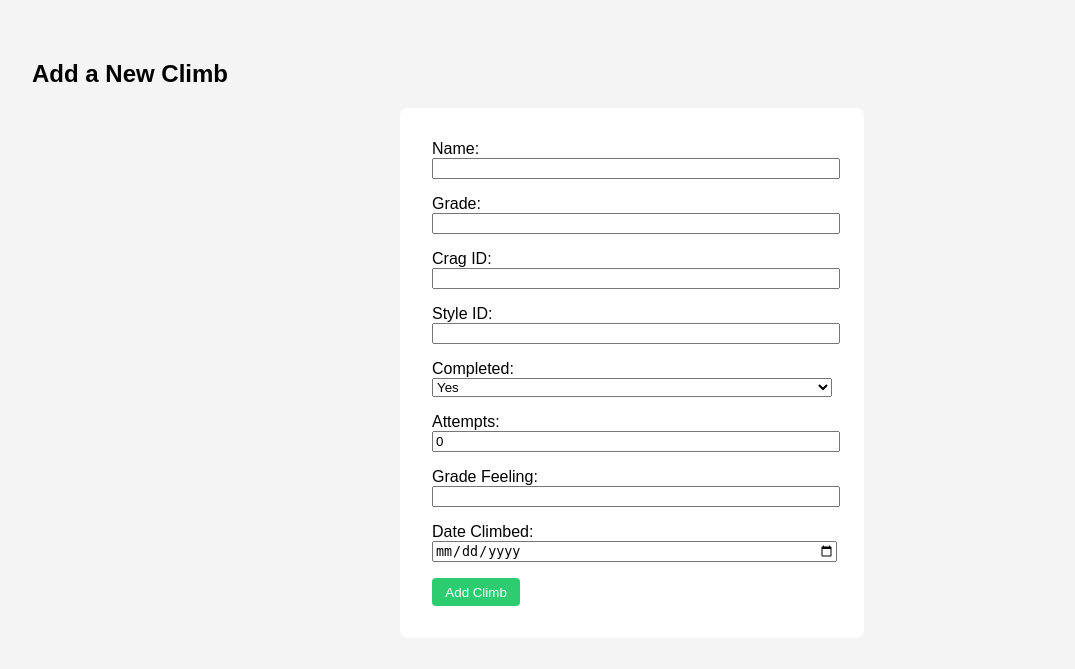
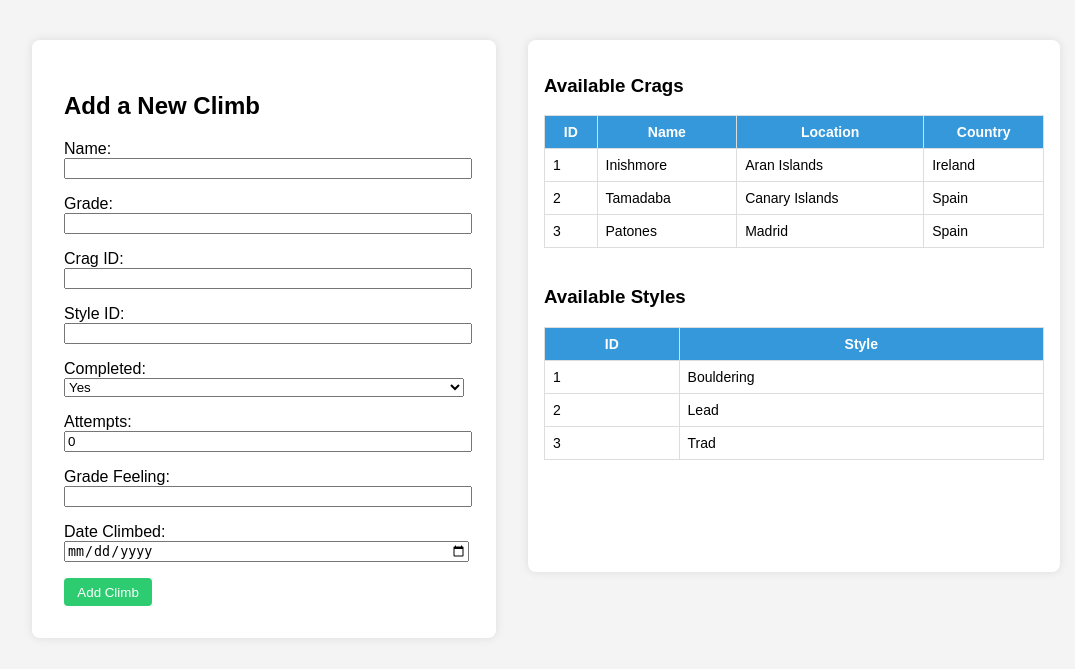
Before and after one commit to gfmg/wsaa_bigproject, a Flask app: page /newclimb in a window 1280 px wide. Shown: the top 669 px of the page, without its empty margins (8-1083 px from the left). Run offline with Flask 3, Linux system fonts and the light colour scheme; data comes from the database, SQL or seed files in the repository; both versions use the stored data as it was after the commit.

Commit message:
Adding a l;eaflet map to display crag location. Displaying useful information when adding a new climb

```diff
--- a/climbDAO.py
+++ b/climbDAO.py
@@ -52,6 +52,7 @@ class ClimbDAO:
         self.closeAll()
         return climbs
 
+
     def convertToDictionary(self, resultLine):
         keys = ['id', 'name', 'grade', 'crag_id', 'style_id']
         return dict(zip(keys, resultLine))
--- a/dbconfig.py
+++ b/dbconfig.py
@@ -8,6 +8,6 @@
 mysql = {
     'host':"localhost",
     'user':"root",
-    'password':"",
+    'password':"MyDBroot",
     'database':"rockclimbs"
 }
--- a/server.py
+++ b/server.py
@@ -10,20 +10,19 @@ app = Flask(__name__, static_url_path='', static_folder='.')
 
 #app = Flask(__name__)
 
+# To display the index.html page
 @app.route('/')
 def index():
     return render_template('index.html')
 
+# To display the climbs.html page
 @app.route('/climbs')
 @cross_origin()
 def showClimbs():
     climbs = climbDAO.getAll_climbs()
     return render_template('climbs.html', climbs=climbs)
 
-@app.route('/newclimb', methods=['GET'])
-def newClimbForm():
-    return render_template('new_climb.html')
-
+# To add a new climb
 @app.route('/newclimb', methods=['POST'])
 def submitNewClimb():
     form = request.form
@@ -40,5 +39,49 @@ def submitNewClimb():
     climbDAO.create_climb_with_log(data)
     return redirect(url_for('index'))
 
+#@app.route('/deleteclimb/<int:climb_id>', methods=['POST'])
+#def deleteClimb(climb_id):
+#    climbDAO.delete_climb_with_log(climb_id)
+#    return redirect(url_for('showClimbs'))  # goes back to /climbs
+
+# To display the crag and style boxes in the new climb form
+@app.route('/newclimb', methods=['GET'])
+def newClimbForm():
+    cursor = climbDAO.getcursor()
+
+    cursor.execute("SELECT id, name, location, country FROM crags")
+    crags = [dict(id=row[0], name=row[1], location=row[2], country=row[3]) for row in cursor.fetchall()]
+
+    cursor.execute("SELECT id, style_name FROM styles")
+    styles = [dict(id=row[0], style_name=row[1]) for row in cursor.fetchall()]
+
+    climbDAO.closeAll()
+    return render_template('new_climb.html', crags=crags, styles=styles)
+
+# Display the crag using a leaflet map
+@app.route('/crags')
+def viewCrags():
+    cursor = climbDAO.getcursor()
+    sql = """
+            SELECT name, location, country, lat, lon, more_info
+            FROM crags
+            WHERE lat IS NOT NULL AND lon IS NOT NULL
+        """
+    cursor.execute(sql)
+    crags = []
+    for row in cursor.fetchall():
+        crags.append({
+            "name": row[0],
+            "location": row[1],
+            "country": row[2],
+            "lat": float(row[3]),
+            "lon": float(row[4]),
+            "more_info": row[5]
+        })
+    climbDAO.closeAll()
+    return render_template('view_crags.html', crags=crags)
+
+
+
 if __name__ == '__main__':
     app.run(debug=True)
--- a/templates/index.html
+++ b/templates/index.html
@@ -40,7 +40,7 @@
     <ul>
         <li><a href="/climbs">📋 View all your climbs</a></li>
         <li><a href="/newclimb">➕ Add a new climb</a></li>
-        <li><a href="#">🗺️ View crags</a> <em>(coming soon)</em></li>
+        <li><a href="/crags">🗺️ View crags</a></li>
     </ul>
 </body>
 </html>
--- a/templates/new_climb.html
+++ b/templates/new_climb.html
@@ -1,18 +1,71 @@
-<!-- templates/new_climb.html -->
 <!DOCTYPE html>
 <html>
 <head>
     <title>Add New Climb</title>
     <style>
-        body { font-family: Arial; padding: 2em; background: #f4f4f4; }
-        form { background: white; padding: 2em; border-radius: 8px; width: 400px; margin: auto; }
-        input, select, label { display: block; margin-bottom: 1em; width: 100%; }
-        button { padding: 0.5em 1em; background: #2ecc71; color: white; border: none; border-radius: 4px; }
+        body {
+            font-family: Arial, sans-serif;
+            background-color: #f4f4f4;
+            padding: 2em;
+            display: flex;
+            flex-wrap: wrap;
+            gap: 2em;
+        }
+
+        form {
+            background: white;
+            padding: 2em;
+            border-radius: 8px;
+            width: 400px;
+            flex-shrink: 0;
+            box-shadow: 0 0 10px rgba(0, 0, 0, 0.1);
+        }
+
+        .info-box {
+            background: white;
+            padding: 1em;
+            border-radius: 8px;
+            max-height: 500px;
+            overflow-y: scroll;
+            width: 500px;
+            box-shadow: 0 0 10px rgba(0, 0, 0, 0.1);
+        }
+
+        input, select, label {
+            display: block;
+            margin-bottom: 1em;
+            width: 100%;
+        }
+
+        table {
+            width: 100%;
+            border-collapse: collapse;
+        }
+
+        th, td {
+            border: 1px solid #ddd;
+            padding: 8px;
+            font-size: 14px;
+        }
+
+        th {
+            background-color: #3498db;
+            color: white;
+        }
+
+        button {
+            padding: 0.5em 1em;
+            background: #2ecc71;
+            color: white;
+            border: none;
+            border-radius: 4px;
+        }
     </style>
 </head>
 <body>
-    <h2>Add a New Climb</h2>
+
     <form action="/newclimb" method="post">
+        <h2>Add a New Climb</h2>
         <label>Name: <input type="text" name="name" required></label>
         <label>Grade: <input type="text" name="grade" required></label>
         <label>Crag ID: <input type="number" name="crag_id" required></label>
@@ -30,5 +83,48 @@
 
         <button type="submit">Add Climb</button>
     </form>
+
+    <div class="info-box">
+        <h3>Available Crags</h3>
+        <table>
+            <thead>
+                <tr>
+                    <th>ID</th>
+                    <th>Name</th>
+                    <th>Location</th>
+                    <th>Country</th>
+                </tr>
+            </thead>
+            <tbody>
+                {% for crag in crags %}
+                <tr>
+                    <td>{{ crag.id }}</td>
+                    <td>{{ crag.name }}</td>
+                    <td>{{ crag.location }}</td>
+                    <td>{{ crag.country }}</td>
+                </tr>
+                {% endfor %}
+            </tbody>
+        </table>
+
+        <h3 style="margin-top: 2em;">Available Styles</h3>
+        <table>
+            <thead>
+                <tr>
+                    <th>ID</th>
+                    <th>Style</th>
+                </tr>
+            </thead>
+            <tbody>
+                {% for style in styles %}
+                <tr>
+                    <td>{{ style.id }}</td>
+                    <td>{{ style.style_name }}</td>
+                </tr>
+                {% endfor %}
+            </tbody>
+        </table>
+    </div>
+
 </body>
 </html>
```
Also changed, not shown: rockclimbs.sql (+26 -0 lines), templates/view_crags.html (added, +51 -0 lines).
